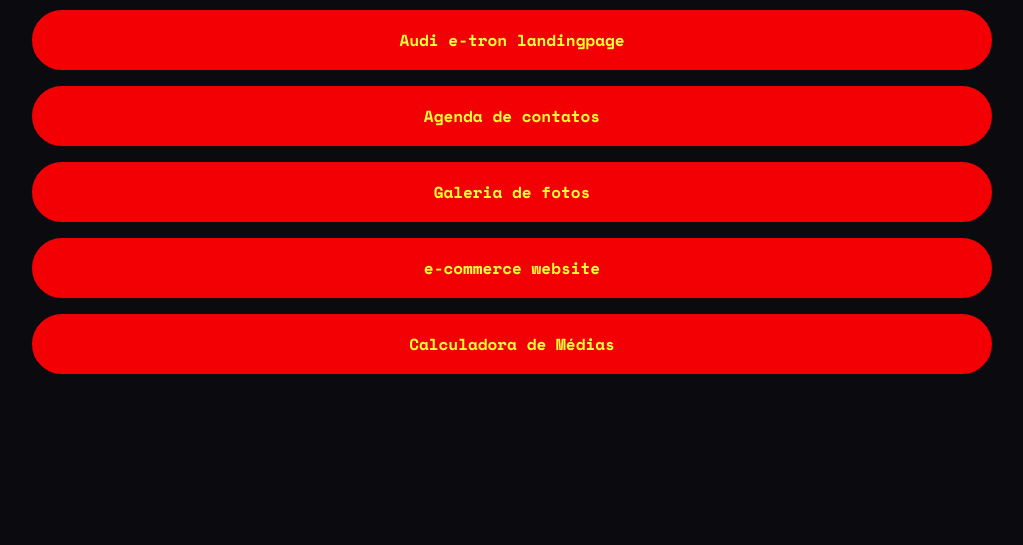
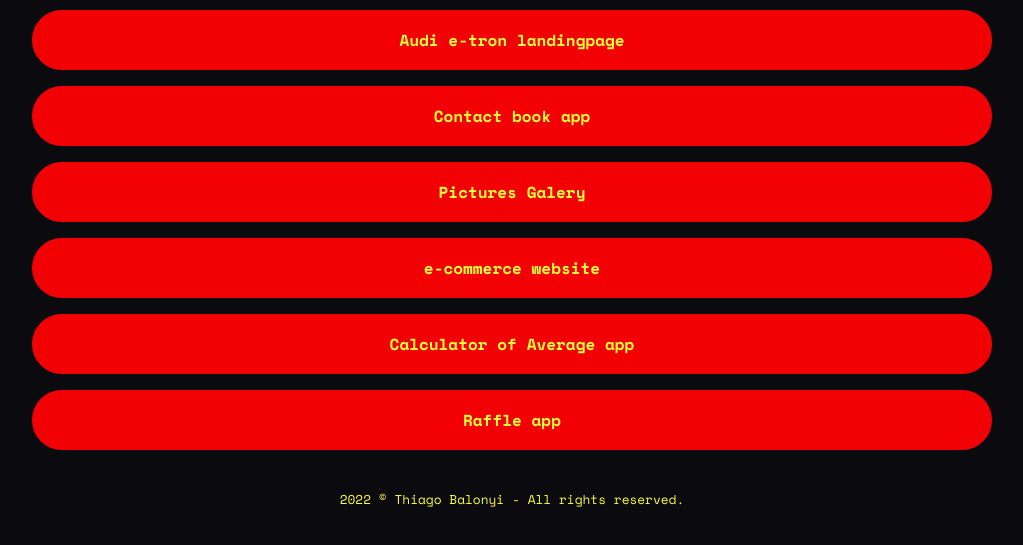
Before and after one commit to thiagobalonyi/portif-lio-less, a website: page index.html in a window 1280 px wide. Shown: the part 561-1106 px from the top of the page, without its empty margins (128-1151 px from the left). Before the commit the page ends 951 px from the top, so only its background shows below. Drawn offline with nearby package versions, Linux system fonts and the light colour scheme.

Commit message:
add: new project Raffle app and footer

```diff
--- a/index.html
+++ b/index.html
@@ -46,19 +46,25 @@
                     <a href="https://audi-etron-landingpage-mpydxyjsk-thiagobalonyi.vercel.app/">Audi e-tron landingpage</a>
                 </li>
                 <li class="projects-list-item">
-                    <a href="https://agenda-contatos-lake.vercel.app/">Agenda de contatos</a>
+                    <a href="https://agenda-contatos-lake.vercel.app/">Contact book app</a>
                 </li>
                 <li class="projects-list-item">
-                    <a href="https://jquery-galeria-fotos-two.vercel.app/">Galeria de fotos</a>
+                    <a href="https://jquery-galeria-fotos-two.vercel.app/">Pictures Galery</a>
                 </li>
                 <li class="projects-list-item">
                     <a href="https://balonyi-shoes.vercel.app/">e-commerce website</a>
                 </li>
                 <li class="projects-list-item">
-                    <a href="https://projeto-calculadora-medias-nine.vercel.app/">Calculadora de Médias</a>
+                    <a href="https://projeto-calculadora-medias-nine.vercel.app/">Calculator of Average app</a>
+                </li>
+                <li class="projects-list-item">
+                    <a href="https://sorteadorgruntbalonyi.vercel.app/">Raffle app</a>
                 </li>
             </ul>
         </nav>
+        <footer>
+            <p>2022 &copy; Thiago Balonyi - All rights reserved.</p>
+        </footer>
     </div>
 </body>
 </html>
--- a/src/styles/main.less
+++ b/src/styles/main.less
@@ -113,3 +113,10 @@
         }
     }
 }
+
+footer {
+    padding: 24px;
+    text-align: center;
+    font-size: 0.8em;
+    margin-bottom: 56px;
+}
```
Also changed, not shown: build/styles/main.css.
